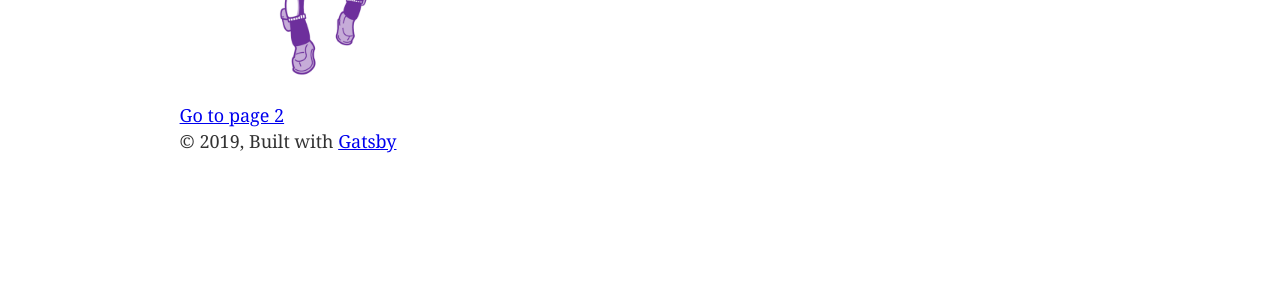
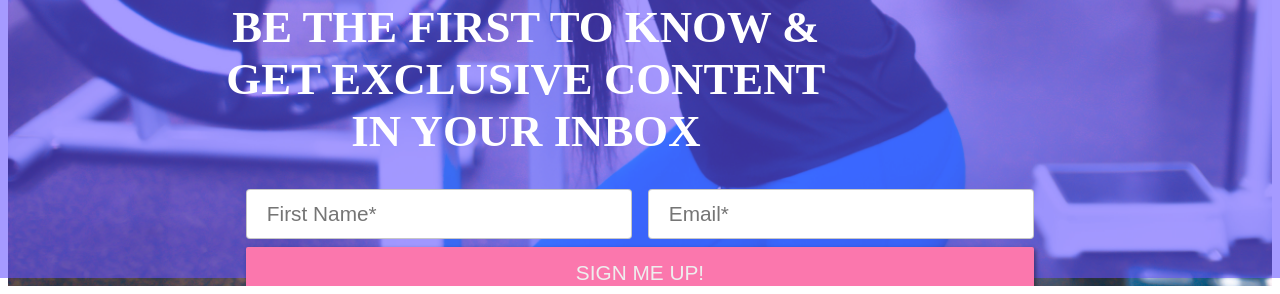
Before and after one commit to dreyahcodes/gatsby-dreyahfit-landing-page, a Gatsby site: page / in a window 1280 px wide. Shown: the part 522-816 px from the top of the page. Built offline with nearby package versions, Linux system fonts and the light colour scheme; Gatsby itself is replaced by a stand-in of ours.

Commit message:
Initial commit: set up landing page

```diff
--- a/gatsby-config.js
+++ b/gatsby-config.js
@@ -5,6 +5,14 @@ module.exports = {
     author: `@gatsbyjs`,
   },
   plugins: [
+    {
+      resolve: "gatsby-plugin-mailchimp",
+      options: {
+        endpoint:
+          "https://dreyahfit.us16.list-manage.com/subscribe/post?u=d63eb735b9d8d41cd825ea0d3&amp;id=9e2a66c3b7",
+      },
+    },
+    `gatsby-plugin-styled-components`,
     `gatsby-plugin-react-helmet`,
     {
       resolve: `gatsby-source-filesystem`,
--- a/package.json
+++ b/package.json
@@ -5,18 +5,22 @@
   "version": "0.1.0",
   "author": "Kyle Mathews <mathews.kyle@gmail.com>",
   "dependencies": {
+    "babel-plugin-styled-components": "^1.10.0",
     "gatsby": "^2.3.31",
     "gatsby-image": "^2.0.40",
+    "gatsby-plugin-mailchimp": "https://github.com/benjaminhoffman/gatsby-plugin-mailchimp.git#gatsby-v2",
     "gatsby-plugin-manifest": "^2.0.29",
     "gatsby-plugin-offline": "^2.0.25",
     "gatsby-plugin-react-helmet": "^3.0.12",
     "gatsby-plugin-sharp": "^2.0.35",
+    "gatsby-plugin-styled-components": "^3.0.7",
     "gatsby-source-filesystem": "^2.0.32",
     "gatsby-transformer-sharp": "^2.1.18",
     "prop-types": "^15.7.2",
     "react": "^16.8.6",
     "react-dom": "^16.8.6",
-    "react-helmet": "^5.2.0"
+    "react-helmet": "^5.2.0",
+    "styled-components": "^4.2.0"
   },
   "devDependencies": {
     "prettier": "^1.17.0"
--- /dev/null
+++ b/src/components/SubscriptionForm.js
@@ -0,0 +1,95 @@
+import React from "react"
+import styled from "styled-components"
+
+const SubscriptionFormEl = styled.div`
+  /* justify-items: center;
+  display: grid; */
+  .form-wrapper {
+    padding: 0 20px;
+
+    form {
+      margin-bottom: 0px;
+      input[type="text"] {
+        font-size: 1.3rem;
+        width: 49%;
+        padding: 12px 20px;
+        /* margin: 8px 0; */
+        display: inline-block;
+        border: 1px solid #33333345;
+        border-radius: 4px;
+        box-sizing: border-box;
+
+        &:first-child {
+          margin-right: 2%;
+        }
+      }
+
+      button {
+        font-size: 1.3rem;
+        color: #eee;
+        box-shadow: 2px 2px 4px rgba(0, 0, 0, 0.4);
+        background-color: #fb77ad;
+        text-transform: uppercase;
+        border-radius: 2px;
+        width: 100%;
+        padding: 14px 20px;
+        margin: 8px 0;
+        border: none;
+        cursor: pointer;
+        transition: all 0.2s ease-out;
+      }
+      button:hover {
+        background: #fb77adb3;
+        box-shadow: 2px 2px 4px rgba(0, 0, 0, 0.2);
+        color: #eee;
+      }
+    }
+  }
+  /*
+  @media screen and (max-width: 950px) {
+    .form-wrapper {
+      padding: 0 20%;
+    }
+  }
+
+  @media screen and (max-width: 750px) {
+    .form-wrapper {
+      padding: 0 10%;
+    }
+  }*/
+
+  @media screen and (max-width: 650px) {
+    .form-wrapper {
+      form {
+        input[type="text"] {
+          width: 100%;
+          margin-right: 0;
+          margin-bottom: 1rem;
+        }
+      }
+    }
+  }
+`
+
+const SubscriptionForm = () => {
+  return (
+    <SubscriptionFormEl>
+      <div className="form-wrapper">
+        <form action="/action_page.php">
+          {/* <span> */}
+          <input
+            type="text"
+            id="fname"
+            name="firstname"
+            placeholder="First Name*"
+          />
+          <input type="text" id="lname" name="lastname" placeholder="Email*" />
+          {/* </span> */}
+          <button type="submit">Sign Me Up!</button>
+        </form>
+      </div>
+    </SubscriptionFormEl>
+  )
+}
+
+export default SubscriptionForm
--- a/src/components/layout.css
+++ b/src/components/layout.css
@@ -1,8 +1,25 @@
+@import url("https://fonts.googleapis.com/css?family=Libre+Baskerville:400i,700");
+
 html {
-  font-family: sans-serif;
-  -ms-text-size-adjust: 100%;
-  -webkit-text-size-adjust: 100%;
+  /* We set the font-size tp 62.5% because the default font-size is 16px. 62.5% of
+  16px gives us 10px which is a nicer way to measure our font sizes. Now 1rem === 10px, instead of 1rem being 16px
+  No nasty decimal calculations for us */
+
+  font-size: 62.5%;
 }
+
+@media only screen and (max-width: 764px) {
+  html {
+    font-size: 52.5%;
+  }
+}
+
+@media only screen and (max-width: 425px) {
+  html {
+    font-size: 40%;
+  }
+}
+
 body {
   margin: 0;
   -webkit-font-smoothing: antialiased;
@@ -185,7 +202,6 @@ textarea {
   font: inherit;
 }
 html {
-  font: 112.5%/1.45em georgia, serif;
   box-sizing: border-box;
   overflow-y: scroll;
 }
@@ -615,8 +631,18 @@ pre tt:before,
 pre tt:after {
   content: "";
 }
-@media only screen and (max-width: 480px) {
-  html {
-    font-size: 100%;
-  }
+
+body {
+  margin: 0;
+  padding: 0;
+  font-family: -apple-system, BlinkMacSystemFont, "Segoe UI", "Roboto", "Oxygen",
+    "Ubuntu", "Cantarell", "Fira Sans", "Droid Sans", "Helvetica Neue",
+    sans-serif;
+  -webkit-font-smoothing: antialiased;
+  -moz-osx-font-smoothing: grayscale;
 }
+
+code {
+  font-family: source-code-pro, Menlo, Monaco, Consolas, "Courier New",
+    monospace;
+}
--- a/src/pages/index.js
+++ b/src/pages/index.js
@@ -1,21 +1,123 @@
 import React from "react"
 import { Link } from "gatsby"
+import SEO from "../components/seo"
+import styled from "styled-components"
+import dreyahImg from "../images/dreyah.jpg"
+import SubscriptionForm from "../components/SubscriptionForm"
 
-import Layout from "../components/layout"
-import Image from "../components/image"
-import SEO from "../components/seo"
+const LandingPageEl = styled.div`
+  height: 100vh;
+  background-image: url(${dreyahImg});
+  background-repeat: no-repeat;
+  background-size: cover;
+  display: flex;
+  justify-content: center;
+  align-items: center;
+  background-position: 100%;
+  flex-direction: column;
+  overflow: hidden;
 
-const IndexPage = () => (
-  <Layout>
-    <SEO title="Home" keywords={[`gatsby`, `application`, `react`]} />
-    <h1>Hi people</h1>
-    <p>Welcome to your new Gatsby site.</p>
-    <p>Now go build something great.</p>
-    <div style={{ maxWidth: `300px`, marginBottom: `1.45rem` }}>
-      <Image />
-    </div>
-    <Link to="/page-2/">Go to page 2</Link>
-  </Layout>
-)
+  &:before {
+    content: " ";
+    height: 100%;
+    width: 100%;
+    background-color: rgba(101, 82, 255, 0.58);
+    z-index: 0;
+    position: fixed;
+    top: 0;
+    bottom: 0;
+    left: 0;
+    right: 0;
+  }
+
+  .text-wrapper {
+    text-align: center;
+    padding: 4%;
+    z-index: 2;
+
+    .main-header {
+      margin: 0;
+      font-size: 9rem;
+      text-transform: uppercase;
+      color: white;
+    }
+    .subtitle-header {
+      margin: 0;
+      color: white;
+      font-size: 2.9rem;
+      font-weight: 400;
+      max-width: 600px;
+    }
+  }
+
+  .subscription-wrapper {
+    text-align: center;
+    z-index: 2;
+
+    .subscription-text {
+      margin: 0;
+      font-size: 2.8rem;
+      color: white;
+      margin-bottom: 7px;
+      font-weight: 500;
+      font-family: "Libre Baskerville";
+      font-style: italic;
+    }
+    h5 {
+      margin: 0 0 5px 0;
+      font-size: 2.8rem;
+      text-transform: uppercase;
+      color: white;
+      margin-bottom: 2rem;
+      max-width: 600px;
+    }
+    p {
+      margin: 0 0 5px 0;
+      font-size: 1.9rem;
+      text-transform: uppercase;
+      color: white;
+      margin-bottom: 1rem;
+    }
+  }
+
+  @media screen and (max-width: 850px) {
+    background-position: 75% 100%;
+  }
+
+  @media screen and (max-width: 587px) {
+    background-position: 60% 100%;
+    .text-wrapper {
+      .main-header {
+        margin-top: 6rem;
+        line-height: 1;
+        font-size: 8rem;
+      }
+    }
+  }
+`
+
+const IndexPage = () => {
+  return (
+    <LandingPageEl>
+      <SEO title="Home" keywords={[`gatsby`, `application`, `react`]} />
+      <div className="text-wrapper">
+        <h1 className="main-header">Dreyah Fit</h1>
+        <h3 className="subtitle-header">
+          Empowering women to invest in their wellbeing, while having as much
+          fun as possible.
+        </h3>
+      </div>
+
+      <div className="subscription-wrapper">
+        <h4 className="subscription-text">Re-launching Summer 19'</h4>
+        <p>Fitness and Lifestyle for women</p>
+        <h5>Be the first to know & get exclusive content in your inbox</h5>
+
+        <SubscriptionForm />
+      </div>
+      <div className="overlay" />
+    </LandingPageEl>
+  )
+}
 
 export default IndexPage
```
Also changed, not shown: src/images/dreyah.jpg (added), 1 other file.
